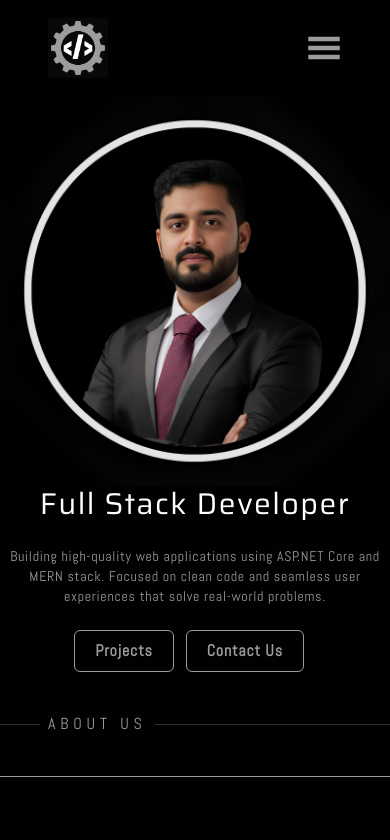
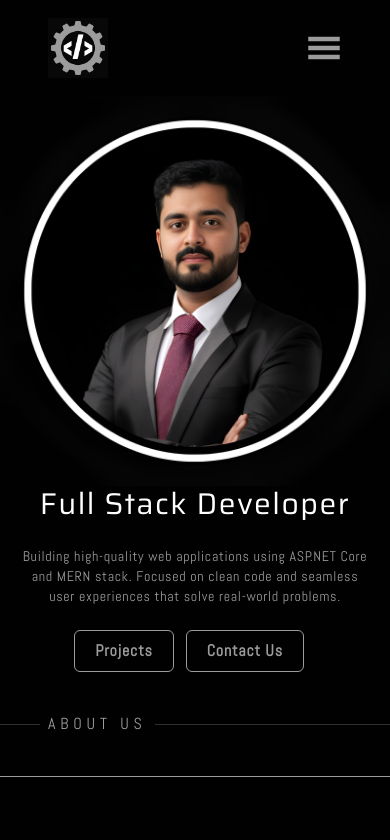
Before and after one commit to Majidkhan94/majidkhan94.github.io, a React (Vite) app: page / in a window 390 px wide. Shown: the top 840 px of the page. Built offline with nearby package versions, Linux system fonts and the light colour scheme.

Commit message:
Updated MobileVersion

```diff
--- a/src/App.jsx
+++ b/src/App.jsx
@@ -13,7 +13,7 @@ useEffect(() => {
     if (isHomePage) {
       const timer = setTimeout(() => {
         setLoading(false);
-      }, 3000);
+      }, 2000);
       return () => clearTimeout(timer);
     }
   }, [isHomePage]);
--- a/src/Features/Paragraph.jsx
+++ b/src/Features/Paragraph.jsx
@@ -7,7 +7,7 @@ export const Paragraph = ({ text, className }) => {
       whileInView={{ opacity: 1, y: 0 }}
       viewport={{ once: true, amount: 0.5 }}
       transition={{ duration: 1 }}
-      className={`${className} text-ParaColor font-Paragraph text-sm md:text-base tracking-wider`}>
+      className={`${className} text-ParaColor font-Paragraph text-sm md:text-base tracking-wider px-5`}>
       {text}
     </motion.p>
 
```
